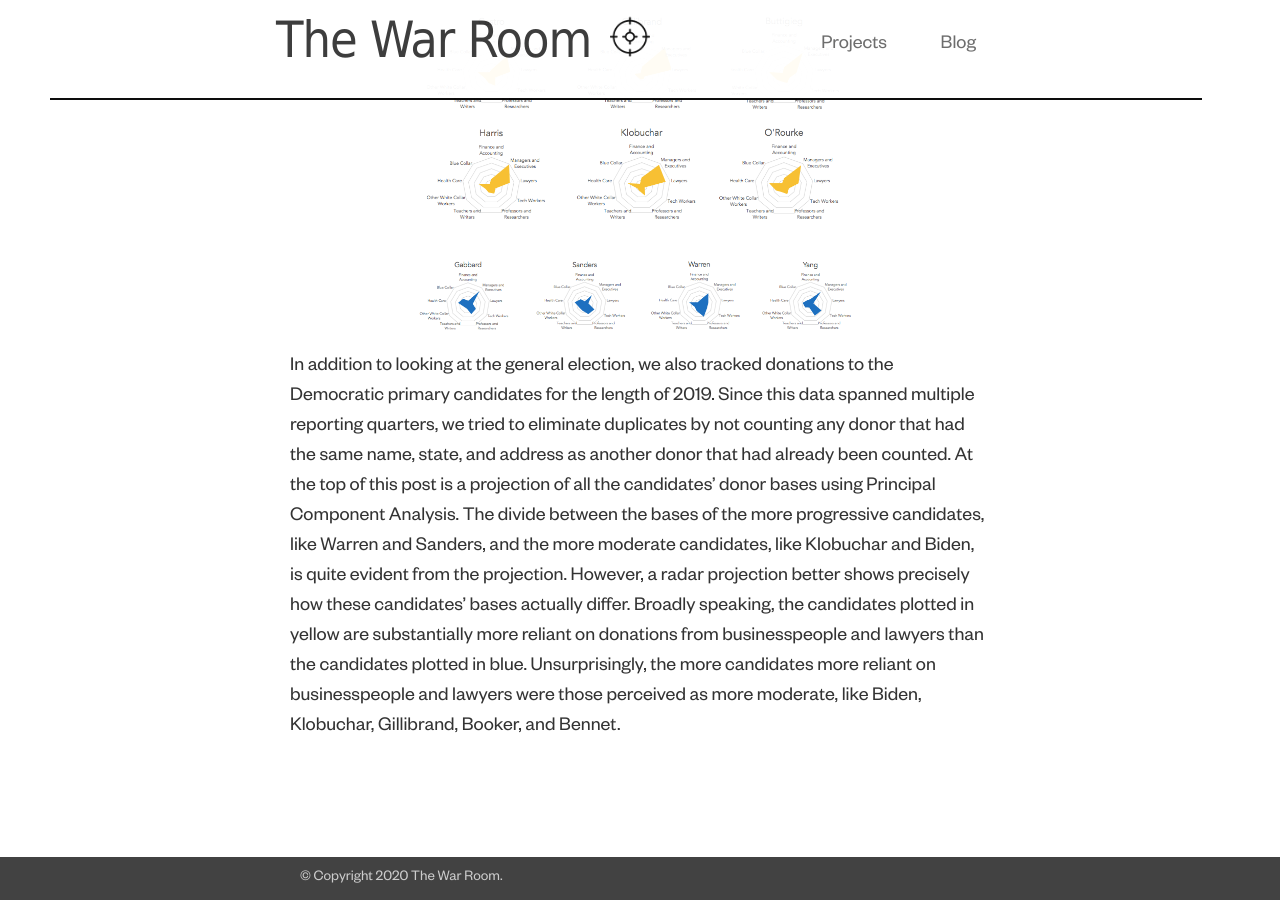
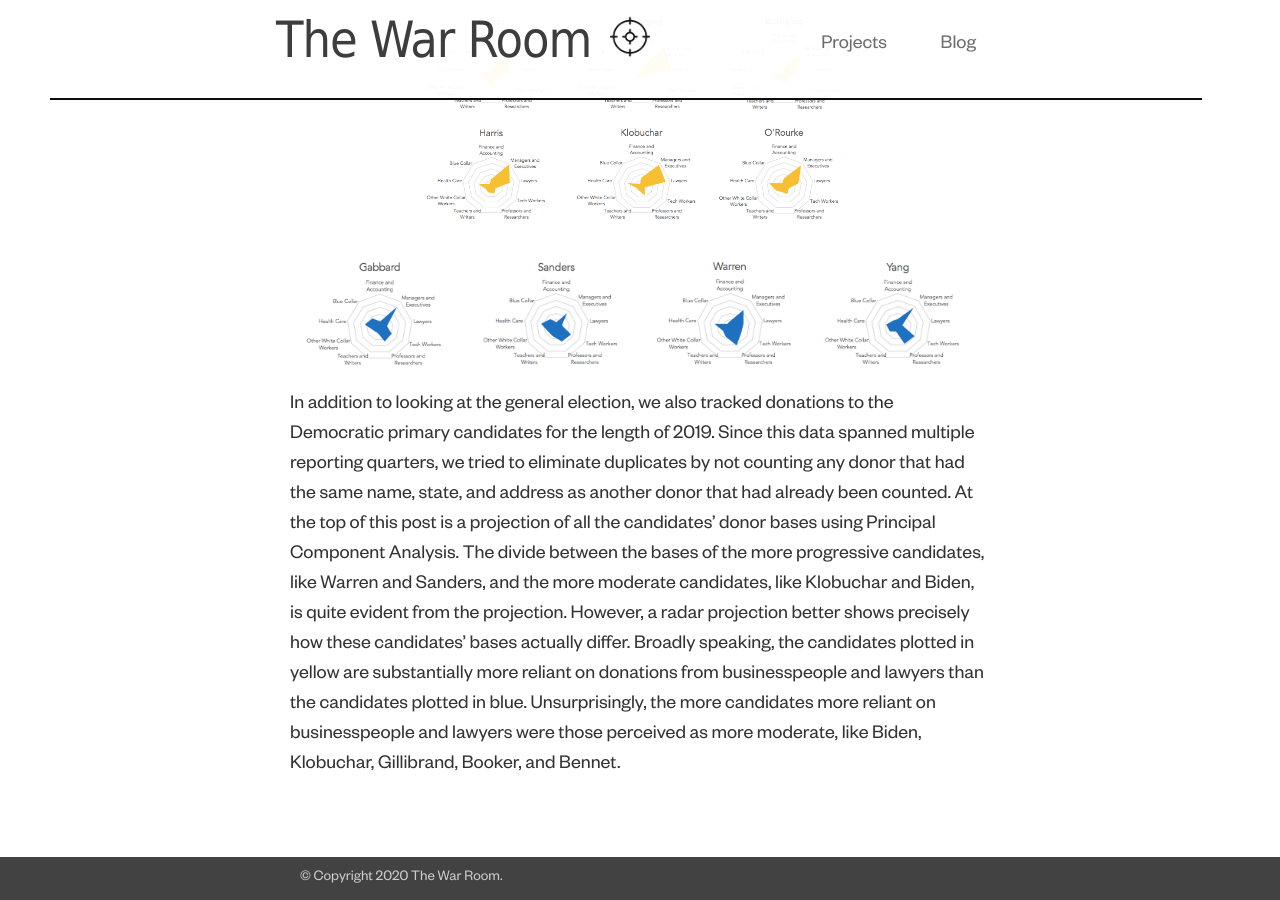
Before and after one commit to WarRoomCommand/warroomcommand.github.io, a Jekyll site: the page built from _projects/donor_directions.markdown, in a window 1280 px wide and 900 px high, scrolled down 2737 px. Built offline with Jekyll 4.4.1, drawn with Linux system fonts in a browser that asks for light colours; nearby versions of some CDN libraries.

Commit message:
more dd testing

```diff
--- a/_projects/donor_directions.markdown
+++ b/_projects/donor_directions.markdown
@@ -32,7 +32,7 @@ The results from the Trump-Biden comparison are unsurprising. Professors and law
 	<img class="col two" src="{{ site.baseurl }}/assets/img/donor_directions/dd_main_radars.png" title="Trump v. Biden donors"/>
 </div>
 <div class="img center">
-	<img class="col two" src="{{ site.baseurl }}/assets/img/donor_directions/dd_other_radars.png" title="Trump v. Biden donors"/>
+	<img class="col three" src="{{ site.baseurl }}/assets/img/donor_directions/dd_other_radars.png" title="Trump v. Biden donors"/>
 </div>
 
 In addition to looking at the general election, we also tracked donations to the Democratic primary candidates for the length of 2019. Since this data spanned multiple reporting quarters, we tried to eliminate duplicates by not counting any donor that had the same name, state, and address as another donor that had already been counted. At the top of this post is a projection of all the candidates' donor bases using Principal Component Analysis. The divide between the bases of the more progressive candidates, like Warren and Sanders, and the more moderate candidates, like Klobuchar and Biden, is quite evident from the projection. However, a radar projection better shows precisely how these candidates' bases actually differ. Broadly speaking, the candidates plotted in yellow are substantially more reliant on donations from businesspeople and lawyers than the candidates plotted in blue. Unsurprisingly, the more candidates more reliant on businesspeople and lawyers were those perceived as more moderate, like Biden, Klobuchar, Gillibrand, Booker, and Bennet.
```
